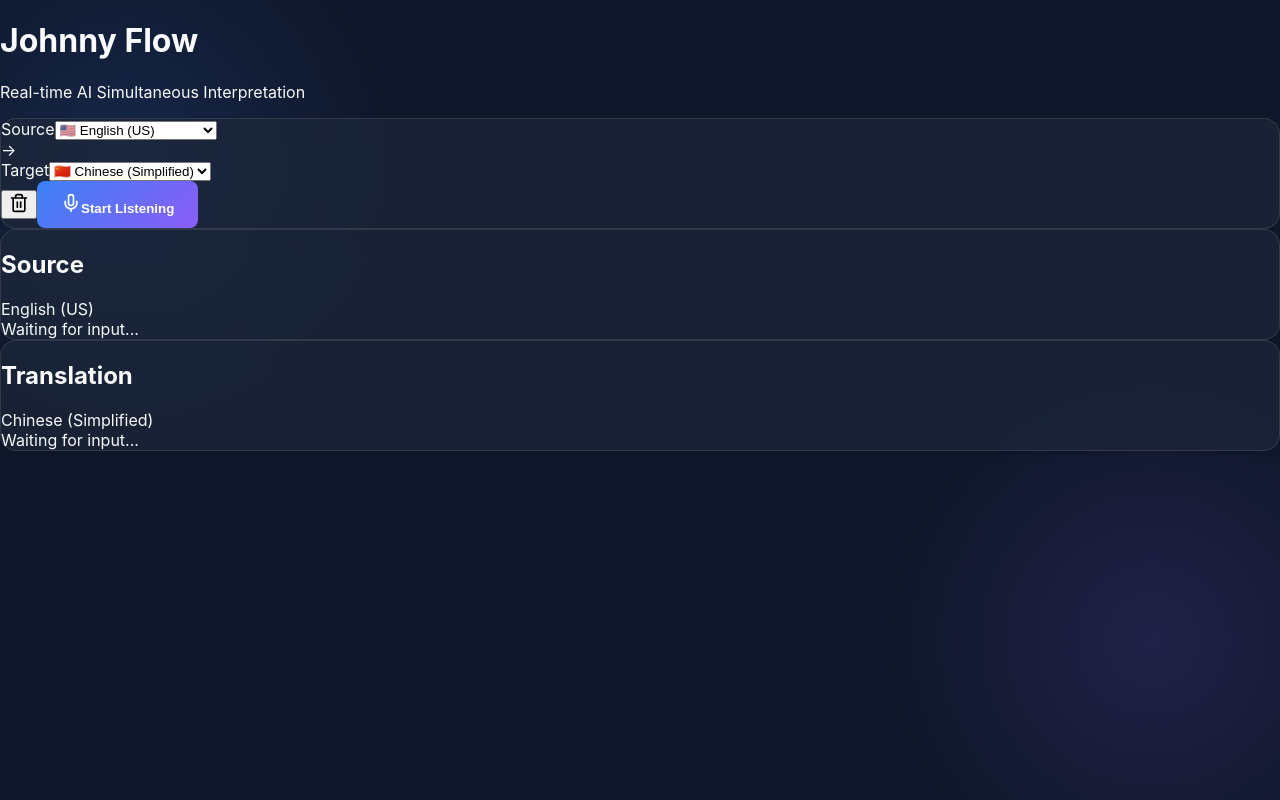
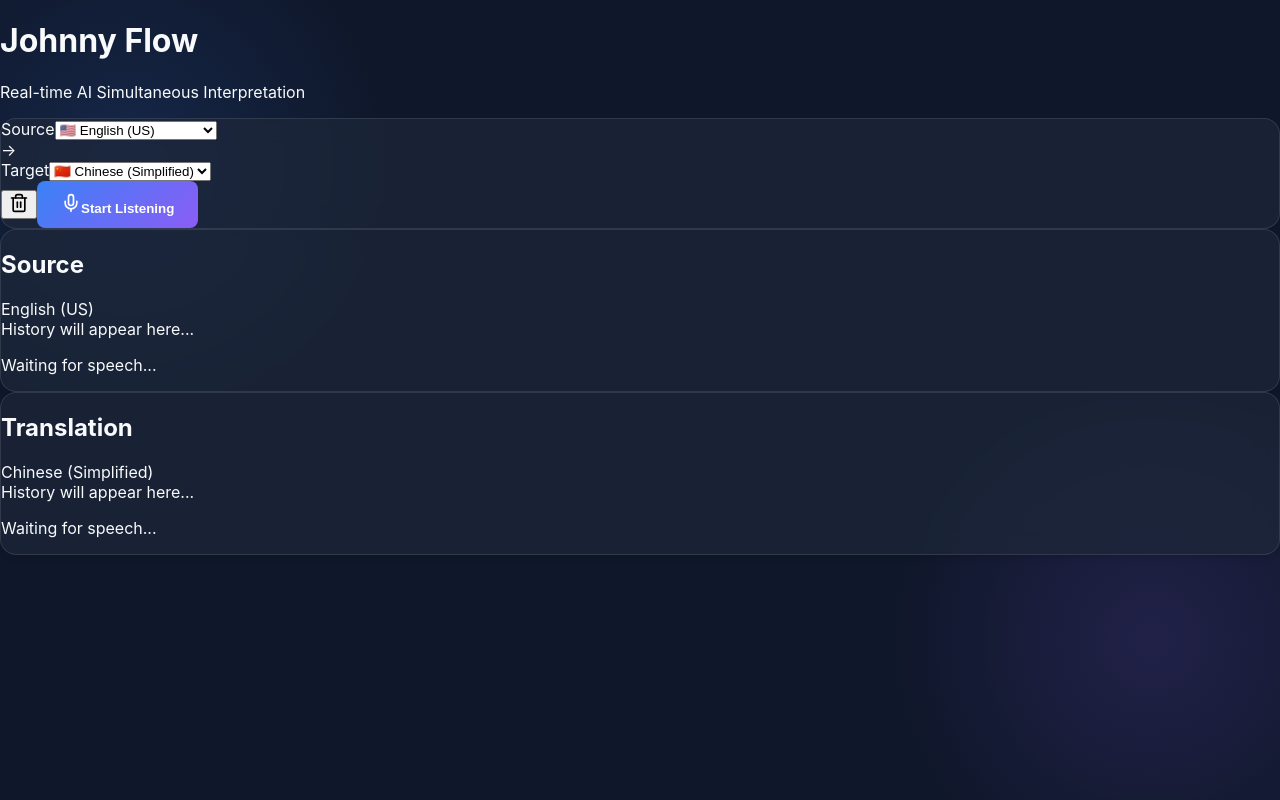
Before and after one commit to hengxinliang-design/Translate, a React (Vite) app: page / in a window 1280 px wide. Built offline with nearby package versions, Linux system fonts and the light colour scheme.

Commit message:
feat: optimize UI with split view, auto-scrolling, and prominent latest translation

```diff
--- a/package.json
+++ b/package.json
@@ -1,5 +1,5 @@
 {
-  "name": "simultaneous-interpreter",
+  "name": "translate",
   "private": true,
   "version": "0.0.0",
   "type": "module",
--- a/src/components/InterpreterPanel.jsx
+++ b/src/components/InterpreterPanel.jsx
@@ -3,59 +3,114 @@ import React, { useEffect, useRef } from 'react';
 const InterpreterPanel = ({ title, segments = [], isInterim, language }) => {
     const scrollRef = useRef(null);
 
+    // Determine active content vs history
+    // If there is interim text, that is the "active" content.
+    // If not, the very last segment is "active".
+    let historySegments = [];
+    let activeSegment = null;
+    let activeIsInterim = false;
+
+    if (isInterim) {
+        historySegments = segments;
+        activeIsInterim = true;
+    } else if (segments.length > 0) {
+        historySegments = segments.slice(0, -1);
+        activeSegment = segments[segments.length - 1];
+    }
+
+    // Auto-scroll history to bottom when it changes
     useEffect(() => {
         if (scrollRef.current) {
             scrollRef.current.scrollTop = scrollRef.current.scrollHeight;
         }
-    }, [segments, isInterim]);
+    }, [historySegments.length]);
+
+    const formatTime = (timestamp) => {
+        if (!timestamp) return '';
+        return new Date(timestamp).toLocaleTimeString([], { hour: '2-digit', minute: '2-digit', second: '2-digit' });
+    };
 
     return (
         <div className="glass-panel flex-1 flex flex-col overflow-hidden transition-all hover:border-accent-primary/30 min-h-0">
-            <div className="p-4 border-b border-glass-border bg-bg-secondary/50 flex justify-between items-center">
+            {/* Header */}
+            <div className="p-4 border-b border-glass-border bg-bg-secondary/50 flex justify-between items-center shrink-0">
                 <h2 className="font-bold text-lg text-accent-primary">{title}</h2>
                 <span className="text-xs text-text-secondary bg-bg-primary px-2 py-1 rounded">
                     {language}
                 </span>
             </div>
 
+            {/* History Area (Scrollable) */}
             <div
                 ref={scrollRef}
-                className="flex-1 p-6 overflow-y-auto space-y-6 font-medium text-2xl leading-relaxed"
+                className="flex-1 p-4 overflow-y-auto space-y-4 border-b border-glass-border/50"
             >
-                {segments.length > 0 || isInterim ? (
-                    <div className="space-y-6">
-                        {segments.map((segment) => {
+                {historySegments.length > 0 ? (
+                    historySegments.map((segment) => {
                         const isUser1 = segment.speaker === 'User 1';
                         return (
                             <div
                                 key={segment.id}
                                 className={`flex flex-col ${isUser1 ? 'items-start' : 'items-end'}`}
                             >
-                                    <span className={`text-sm font-bold mb-1 px-2 py-0.5 rounded-full ${isUser1 ? 'bg-blue-500/20 text-blue-300' : 'bg-green-500/20 text-green-300'
+                                <div className="flex items-center gap-2 mb-1">
+                                    <span className={`text-xs font-bold px-2 py-0.5 rounded-full ${isUser1 ? 'bg-blue-500/20 text-blue-300' : 'bg-green-500/20 text-green-300'
                                         }`}>
                                         {segment.speaker || 'User 1'}
                                     </span>
+                                    <span className="text-xs text-text-secondary opacity-50">
+                                        {formatTime(segment.timestamp)}
+                                    </span>
+                                </div>
                                 <div
-                                        className={`p-4 rounded-xl max-w-[85%] ${isUser1
-                                            ? 'bg-blue-500/10 text-blue-100 border border-blue-500/20 rounded-tl-none'
-                                            : 'bg-green-500/10 text-green-100 border border-green-500/20 rounded-tr-none'
+                                    className={`p-3 rounded-xl max-w-[90%] text-lg ${isUser1
+                                        ? 'bg-blue-500/5 text-blue-100/80 border border-blue-500/10 rounded-tl-none'
+                                        : 'bg-green-500/5 text-green-100/80 border border-green-500/10 rounded-tr-none'
                                         }`}
                                 >
                                     {segment.text}
                                 </div>
                             </div>
                         );
-                        })}
-
-                        {isInterim && (
-                            <div className="p-3 rounded-lg bg-bg-primary/30 text-text-secondary italic animate-pulse">
-                                {isInterim}
+                    })
+                ) : (
+                    <div className="h-full flex items-center justify-center text-text-secondary opacity-20 text-sm select-none">
+                        History will appear here...
                     </div>
                 )}
             </div>
+
+            {/* Active/Latest Area (Fixed, Prominent) */}
+            <div className="p-6 bg-bg-secondary/30 min-h-[160px] flex flex-col justify-center shrink-0">
+                {activeIsInterim ? (
+                    <div className="animate-pulse">
+                        <span className="text-xs text-accent-primary font-bold uppercase tracking-wider mb-2 block">
+                            Listening...
+                        </span>
+                        <p className="text-3xl font-bold text-text-primary leading-relaxed">
+                            {isInterim}
+                        </p>
+                    </div>
+                ) : activeSegment ? (
+                    <div>
+                        <div className="flex items-center gap-2 mb-2">
+                            <span className={`text-xs font-bold px-2 py-0.5 rounded-full ${activeSegment.speaker === 'User 1'
+                                ? 'bg-blue-500/20 text-blue-300'
+                                : 'bg-green-500/20 text-green-300'
+                                }`}>
+                                {activeSegment.speaker || 'User 1'}
+                            </span>
+                            <span className="text-xs text-text-secondary opacity-50">
+                                {formatTime(activeSegment.timestamp)}
+                            </span>
+                        </div>
+                        <p className="text-3xl font-bold text-text-primary leading-relaxed">
+                            {activeSegment.text}
+                        </p>
+                    </div>
                 ) : (
-                    <div className="h-full flex items-center justify-center text-text-secondary opacity-30 select-none">
-                        Waiting for input...
+                    <div className="text-center text-text-secondary opacity-30 select-none">
+                        <p className="text-xl">Waiting for speech...</p>
                     </div>
                 )}
             </div>
```
Lines whose indentation alone changed are shown as unchanged.
